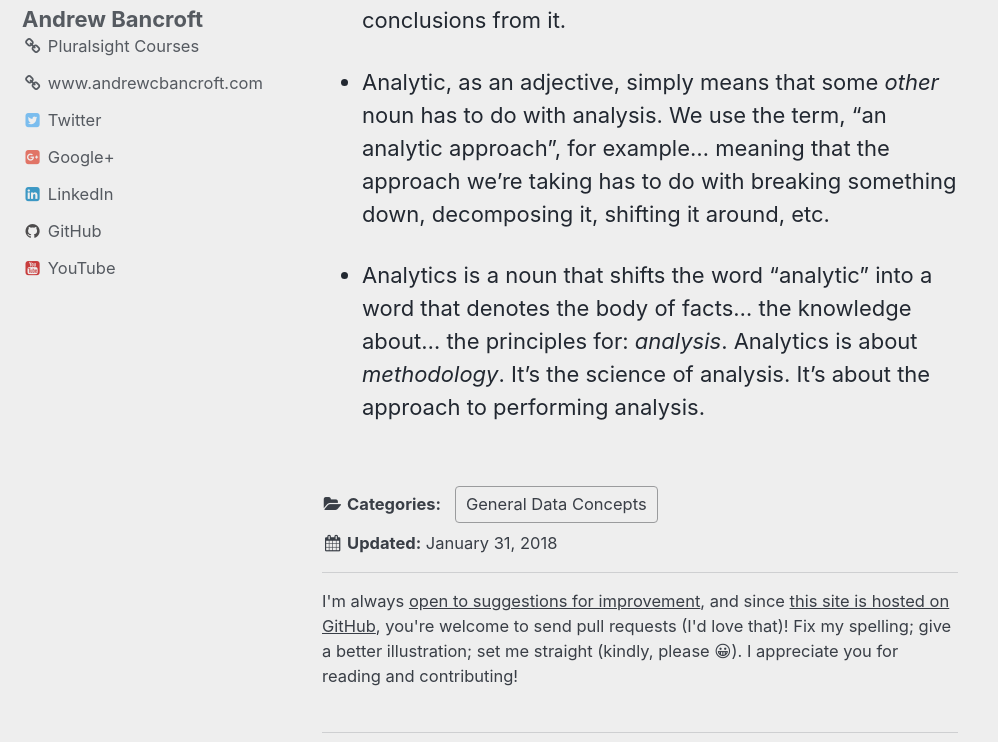
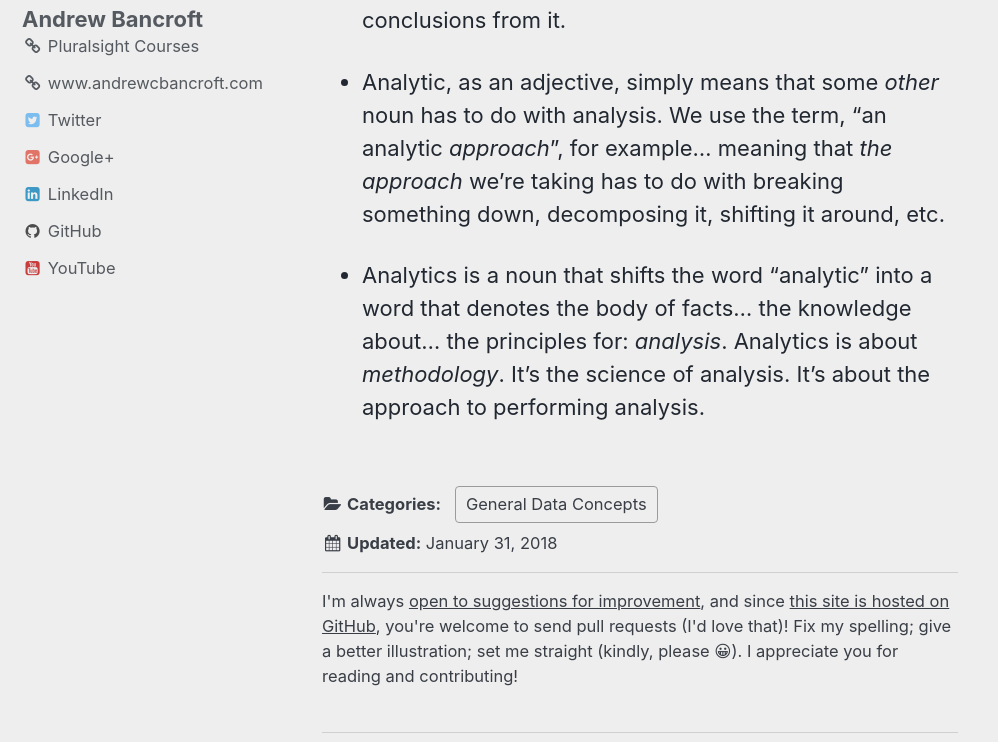
Before and after one commit to andrewcbancroft/datadaylife-blog, a Jekyll site: the page built from _posts/2018-01-09-data-analysis-vs-data-analytics-examining-suffix.md, in a window 1280 px wide and 900 px high, scrolled down 4939 px, cut to the strip 158-900 px from the top of the window. Shown: the whole strip, without its empty margins (0-998 px from the left). Built offline with Jekyll 4.4.1, drawn with Linux system fonts in a browser that asks for light colours; comment, search, counter and statistics services are not loaded.

```diff
--- a/_posts/2018-01-09-data-analysis-vs-data-analytics-examining-suffix.md
+++ b/_posts/2018-01-09-data-analysis-vs-data-analytics-examining-suffix.md
@@ -100,6 +100,6 @@ In conclusion,
 
 * Analysis is a noun that encompasses the concept and idea of breaking something down.  Data analysis is the concept of taking a data set and reforming it in such a way as to understand it... to see patterns and form conclusions from it.
 
-* Analytic, as an adjective, simply means that some *other* noun has to do with analysis. We use the term, "an analytic approach", for example... meaning that the approach we're taking has to do with breaking something down, decomposing it, shifting it around, etc.
+* Analytic, as an adjective, simply means that some *other* noun has to do with analysis. We use the term, "an analytic *approach*", for example... meaning that *the approach* we're taking has to do with breaking something down, decomposing it, shifting it around, etc.
 
 * Analytics is a noun that shifts the word "analytic" into a word that denotes the body of facts... the knowledge about... the principles for:  *analysis*.  Analytics is about *methodology*.  It's the science of analysis.  It's about the approach to performing analysis.
```
